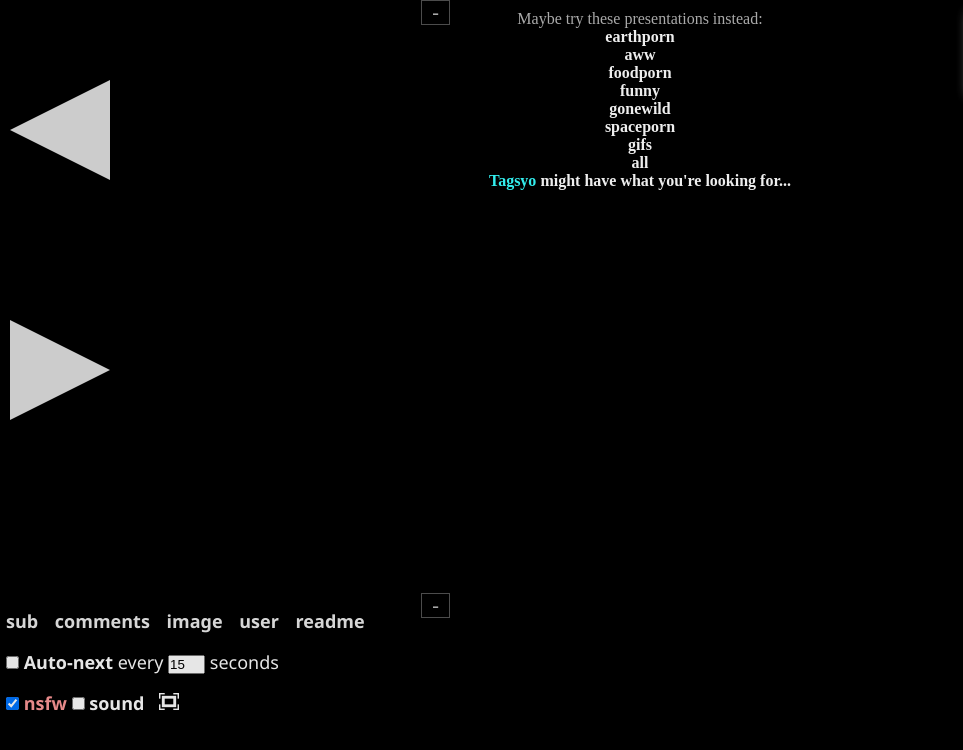
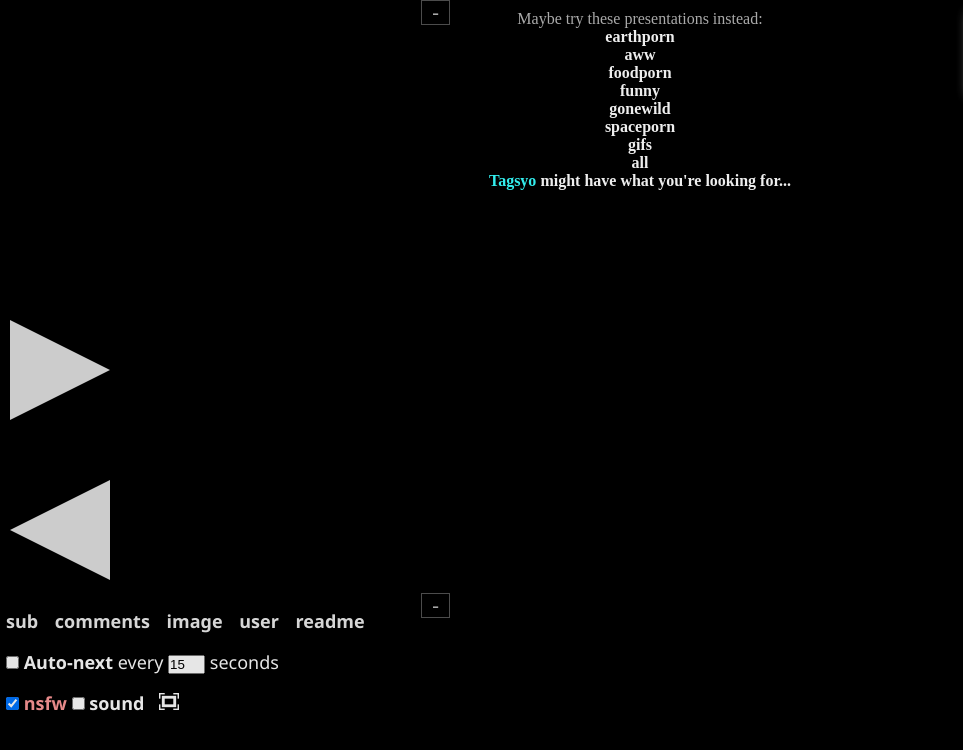
Before and after one commit to bobtheshrew/bobtheshrew.github.io, a website: page redditp/index.html in a window 1280 px wide. Shown: the full height of the page, 0-963 px from the left. Drawn offline with nearby package versions, Linux system fonts and the light colour scheme.

Commit message:
lower back button

```diff
--- a/redditp/css/style.css
+++ b/redditp/css/style.css
@@ -102,7 +102,7 @@ label.checkbox { font-weight: bold; }
 
 .prevArrow {
     position: absolute;
-    top: 10%;
+    top: 60%;
     left: 10px;
     width: 0;
     height: 0;
```
